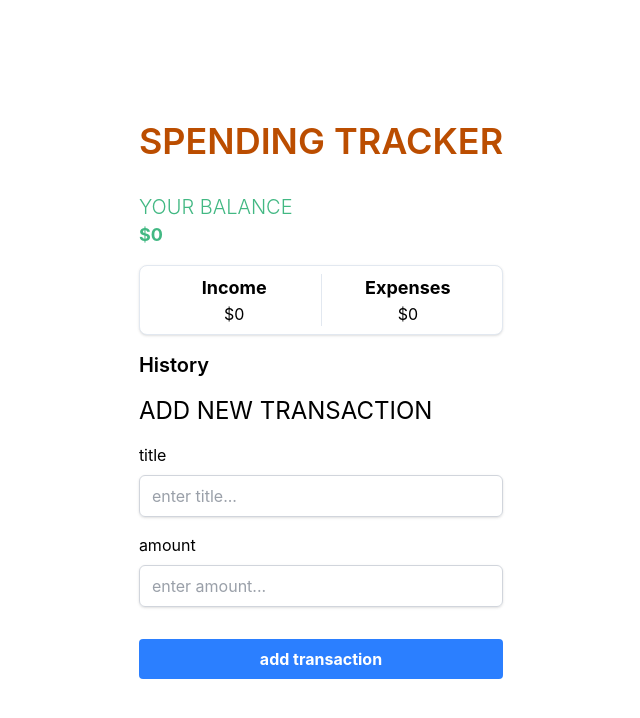
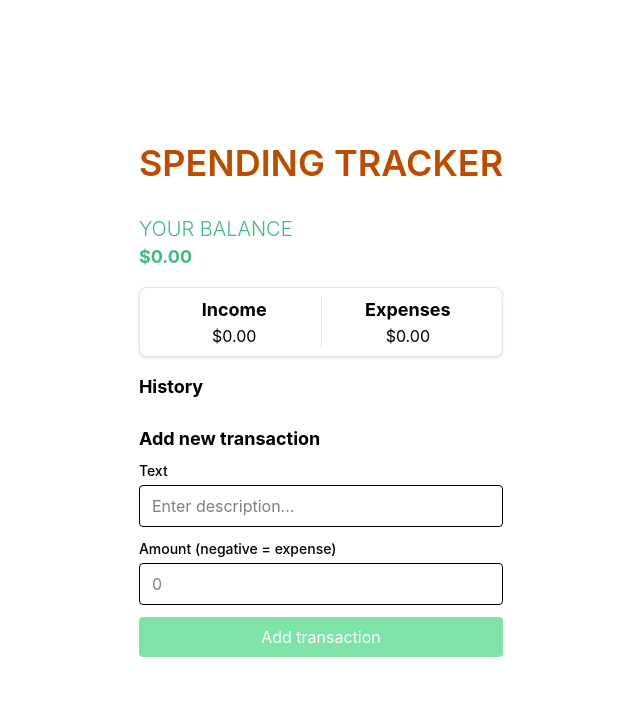
Before and after one commit to edvillatoro2/spending-tracker, a Vue app: page / in a window 1280 px wide. Shown: the top 718 px of the page, without its empty margins (319-959 px from the left). Built offline with nearby package versions, Linux system fonts and the light colour scheme.

Commit message:
updates add transaction button styling and functionality

```diff
--- a/src/App.vue
+++ b/src/App.vue
@@ -53,16 +53,14 @@ const total = computed(() => {
 const income = computed(() => {
   return transactions.value
     .filter((transaction) => transaction.amount > 0)
-    .reduce((acc, transaction) => acc + transaction.amount, 0)
-    .toFixed(2);
+    .reduce((acc, transaction) => acc + transaction.amount, 0);
 });
 
 //expenses
 const expenses = computed(() => {
   return transactions.value
     .filter((transaction) => transaction.amount < 0)
-    .reduce((acc, transaction) => acc + transaction.amount, 0)
-    .toFixed(2);
+    .reduce((acc, transaction) => acc + transaction.amount, 0);
 });
 
 const handleTransactionDelete = (id: number) => {
--- a/src/components/AddTransaction.vue
+++ b/src/components/AddTransaction.vue
@@ -1,79 +1,84 @@
 <template>
-  <div class="flex flex-col gap-4">
-    <h2 class="text-2xl uppercase">add new transaction</h2>
-    <form action="" @submit.prevent="handleSubmit">
-      <div class="flex flex-col gap-2 mb-4">
-        <label for="text">title</label>
+  <div>
+    <h3 class="text-lg font-bold mb-2">Add new transaction</h3>
+
+    <form @submit.prevent="submitTransaction" class="space-y-3">
+      <div>
+        <label class="block text-sm font-medium mb-1">Text</label>
         <input
+          v-model="text"
           type="text"
-          id="text"
-          v-model="text"
-          class="w-full px-3 py-2 text-gray-700 border border-gray-300 rounded-md shadow-sm focus:outline-none focus:border-blue-500 hover:border-gray-400"
-          placeholder="enter title..."
+          class="w-full px-3 py-2 border rounded"
+          placeholder="Enter description..."
         />
       </div>
-      <div class="flex flex-col gap-2 mb-4">
-        <label for="amount">amount</label>
+
+      <div>
+        <label class="block text-sm font-medium mb-1">
+          Amount (negative = expense)
+        </label>
         <input
-          type="text"
           v-model="amount"
           @input="handleAmountInput"
-          minlength="0"
-          maxlength="12"
-          id="amount"
-          class="w-full px-3 py-2 text-gray-700 border border-gray-300 rounded-md shadow-sm focus:outline-none focus:border-blue-500 hover:border-gray-400"
-          placeholder="enter amount..."
+          type="text"
+          class="w-full px-3 py-2 border rounded"
+          placeholder="0"
         />
       </div>
+
+      <button
+        class="w-full bg-green-500 text-white py-2 rounded hover:bg-green-600"
+        :disabled="isDisabled"
+        :class="{
+          'opacity-50 cursor-not-allowed': isDisabled,
+        }"
+      >
+        Add transaction
+      </button>
     </form>
-    <button
-      class="bg-blue-500 hover:bg-blue-700 text-white font-bold py-2 px-4 rounded cursor-pointer"
-      type="submit"
-    >
-      add transaction
-    </button>
   </div>
 </template>
 
 <script setup lang="ts">
-import { ref } from "vue";
+import { ref, computed } from "vue";
 import { useToast } from "vue-toastification";
-import type { Transaction } from "../assets/types";
 
+const emit = defineEmits(["add-transaction"]);
 const toast = useToast();
 const text = ref("");
-const amount = ref<string>("");
-const emit = defineEmits(["add-transaction"]);
+const amount = ref("");
+
+const isDisabled = computed(() => !text.value || !amount.value);
 
 const formatCurrency = (value: string) => {
-  const number = value.replace(/[^0-9.]/g, "");
-  if (!number) return "";
-  const numberCleaned = Number(number);
-  if (isNaN(numberCleaned)) return "";
-  return "$" + numberCleaned.toLocaleString("en-US");
+  const cleaned = value.replace(/[^0-9.-]/g, "");
+  // allow user to type just "-"
+  if (cleaned === "-") return "-";
+  const number = Number(cleaned);
+
+  if (isNaN(number)) return "";
+  return number.toLocaleString("en-US");
 };
 
-const handleAmountInput = (event: Event) => {
-  const target = event.target as HTMLInputElement;
-  amount.value = formatCurrency(target.value);
+const handleAmountInput = () => {
+  amount.value = formatCurrency(amount.value);
 };
 
-const handleSubmit = () => {
+const submitTransaction = () => {
   if (!text.value || !amount.value) {
-    // display toast error if either field is empty
-    toast.error("please fill in all fields");
+    // Display a toast error message if either field is empty
+    toast.error("Both fields must be filled.");
     return;
   }
-  const newTransaction: Transaction = {
+
+  const cleanedAmount = Number(amount.value.replace(/,/g, ""));
+  emit("add-transaction", {
     id: Date.now(),
     description: text.value,
-    amount: amount.value,
-  };
-  emit("add-transaction", newTransaction);
-  // reset form fields
+    amount: cleanedAmount,
+  });
+
   text.value = "";
   amount.value = "";
 };
 </script>
-
-<style scoped></style>
--- a/src/components/Balance.vue
+++ b/src/components/Balance.vue
@@ -1,16 +1,25 @@
 <template>
   <div class="balance">
     <h2 class="text-xl font-light uppercase">Your Balance</h2>
-    <p class="text-lg font-bold">${{ total }}</p>
+    <p class="text-lg font-bold">{{ formattedTotal }}</p>
   </div>
 </template>
 
 <script setup lang="ts">
+import { computed } from "vue";
+
 const props = defineProps({
   total: {
     type: Number,
     required: true,
   },
+});
+
+const formattedTotal = computed(() => {
+  return props.total.toLocaleString("en-US", {
+    style: "currency",
+    currency: "USD",
+  });
 });
 </script>
 
--- a/src/components/Expenses.vue
+++ b/src/components/Expenses.vue
@@ -4,11 +4,11 @@
       class="flex-1 h-full flex flex-col justify-center items-center border-r border-slate-200"
     >
       <h3 class="text-lg font-bold">Income</h3>
-      <p>${{ income }}</p>
+      <p>{{ currencyFormatted.format(income) }}</p>
     </div>
     <div class="flex-1 h-full flex flex-col justify-center items-center">
       <h3 class="text-lg font-bold">Expenses</h3>
-      <p>${{ expenses }}</p>
+      <p>{{ currencyFormatted.format(expenses) }}</p>
     </div>
   </div>
 </template>
@@ -24,6 +24,11 @@ const props = defineProps({
     required: true,
   },
 });
+
+const currencyFormatted = new Intl.NumberFormat("en-US", {
+  style: "currency",
+  currency: "USD",
+});
 </script>
 
 <style scoped></style>
--- a/src/components/TransactionList.vue
+++ b/src/components/TransactionList.vue
@@ -1,44 +1,46 @@
 <template>
-  <div class="flex flex-col gap-4">
-    <h3 class="text-xl font-semibold">History</h3>
-    <div
-      class="flex flex-col gap-4"
+  <div>
+    <h3 class="text-lg font-bold mb-2">History</h3>
+
+    <ul class="space-y-2">
+      <li
         v-for="transaction in transactions"
         :key="transaction.id"
+        class="flex justify-between items-center bg-white border rounded p-2 shadow-sm"
+        :class="transaction.amount < 0 ? 'border-red-400' : 'border-green-400'"
       >
-      <div
-        class="flex justify-between bg-white shadow-sm border-x-4 border-y-1 border-red-200 p-2"
+        <span>{{ transaction.description }}</span>
+
+        <div class="flex items-center gap-3">
+          <span
+            :class="transaction.amount < 0 ? 'text-red-600' : 'text-green-600'"
           >
-        <div class="">
-          {{ transaction.description }}
-        </div>
-        <div>
-          {{ transaction.amount }}
-        </div>
-      </div>
+            {{ currency.format(transaction.amount) }}
+          </span>
+
           <button
-        class="bg-red-500 hover:bg-red-700 text-white font-bold py-1 px-2 rounded cursor-pointer self-end"
-        @click="deleteTransaction(transaction.id)"
+            @click="$emit('delete-transaction', transaction.id)"
+            class="text-red-500 hover:text-red-700"
           >
-        Delete
+            x
           </button>
         </div>
+      </li>
+    </ul>
   </div>
 </template>
 
 <script setup lang="ts">
-import type { Transaction } from "../assets/types";
-const props = defineProps({
+defineProps<{
   transactions: {
-    type: Array as () => Transaction[],
-    required: true,
-  },
+    id: number;
+    description: string;
+    amount: number;
+  }[];
+}>();
+
+const currency = new Intl.NumberFormat("en-US", {
+  style: "currency",
+  currency: "USD",
 });
-
-const emit = defineEmits(["delete-transaction"]);
-const deleteTransaction = (id: number) => {
-  emit("delete-transaction", id);
-};
 </script>
-
-<style scoped></style>
```
Lines whose indentation alone changed are shown as unchanged.
